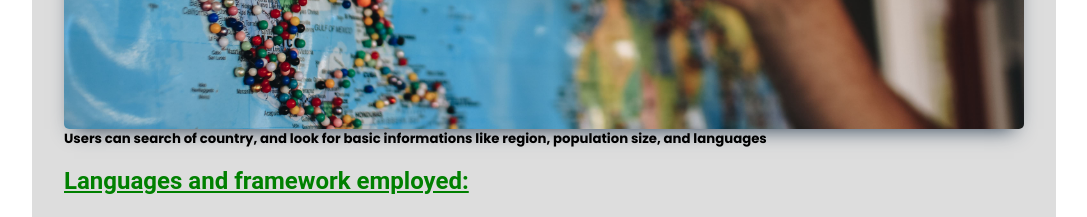
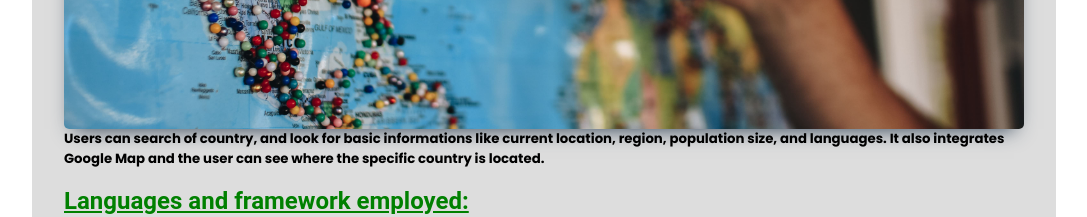
Before and after one commit to Gesifeta/portfolio, a React (Create React App) app: page / in a window 1280 px wide. Shown: the part 1280-1497 px from the top of the page, without its empty margins (96-1183 px from the left). Built offline with nearby package versions, Linux system fonts and the light colour scheme.

Commit message:
Update portfolio.js

```diff
--- a/src/components/portfolio.js
+++ b/src/components/portfolio.js
@@ -92,8 +92,9 @@ function Portfolio() {
                 <div className="countryInfo">Country Information</div>
               </Grid>
               <h5>
+
                 Users can search of country, and look for basic informations
-                like region, population size, and languages
+                like current location, region, population size, and languages. It also integrates Google Map and the user can see where the specific country is located.
               </h5>
               <Grid item xs={12} md={12}>
                 <Typography
```
